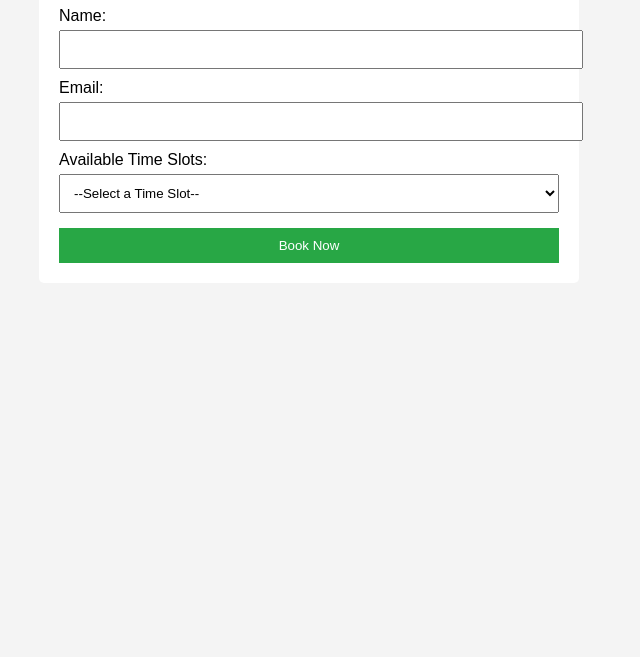
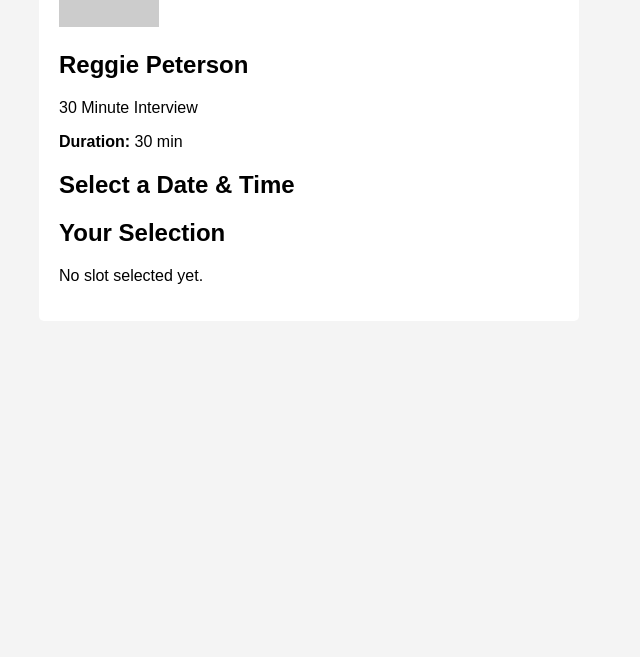
Before and after one commit to eliasroulin/calendly-booking-page, a plain HTML site: page index.html in a window 1280 px wide. Shown: the part 143-800 px from the top of the page, without its empty margins (331-971 px from the left). Drawn offline with Linux system fonts and the light colour scheme; placeholder pictures from the web are drawn by us.

Commit message:
Update index.html

```diff
--- a/index.html
+++ b/index.html
@@ -2,35 +2,31 @@
 <html lang="en">
 <head>
   <meta charset="UTF-8" />
-  <meta name="viewport" content="width=device-width, initial-scale=1.0"/>
+  <meta name="viewport" content="width=device-width, initial-scale=1.0" />
   <title>Book an Interview</title>
   <link rel="stylesheet" href="style.css" />
 </head>
 <body>
   <div class="container">
-    <h1>Schedule Your Interview</h1>
-    <form id="booking-form">
-      <label for="name">Name:</label>
-      <input type="text" id="name" required />
+    <div class="left-panel">
+      <img src="https://via.placeholder.com/100" alt="Profile Picture" class="profile-pic">
+      <h2>Reggie Peterson</h2>
+      <p>30 Minute Interview</p>
+      <p><strong>Duration:</strong> 30 min</p>
+    </div>
 
-      <label for="email">Email:</label>
-      <input type="email" id="email" required />
+    <div class="middle-panel">
+      <h2>Select a Date & Time</h2>
+      <div class="calendar" id="calendar"></div>
+      <div class="timeslots" id="timeslots"></div>
+    </div>
 
-      <label for="slot">Available Time Slots:</label>
-      <select id="slot" required>
-        <option value="">--Select a Time Slot--</option>
-        <option>Monday 10:00 AM</option>
-        <option>Tuesday 2:00 PM</option>
-        <option>Wednesday 4:00 PM</option>
-        <!-- Add more slots as needed -->
-      </select>
-
-      <button type="submit">Book Now</button>
-    </form>
-    <div id="confirmation" class="hidden">
-      <p>Thank you for booking! We look forward to speaking with you.</p>
+    <div class="right-panel" id="summary">
+      <h2>Your Selection</h2>
+      <p id="selected-info">No slot selected yet.</p>
     </div>
   </div>
+
   <script src="script.js"></script>
 </body>
 </html>
```
